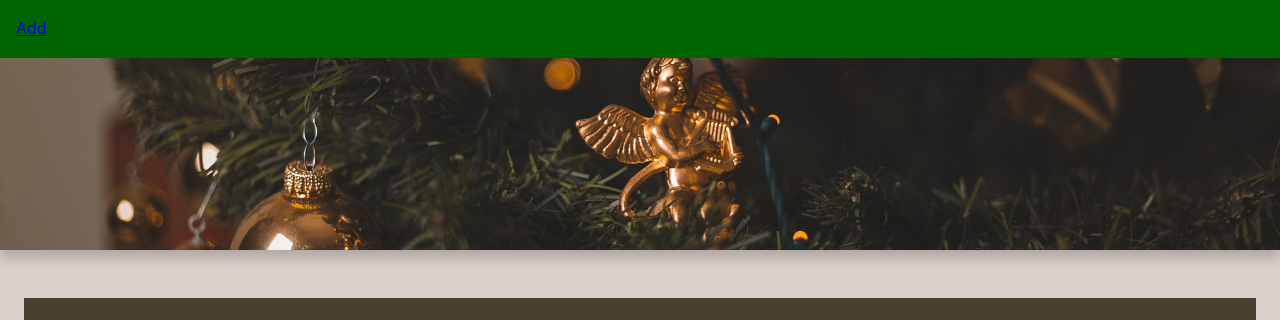
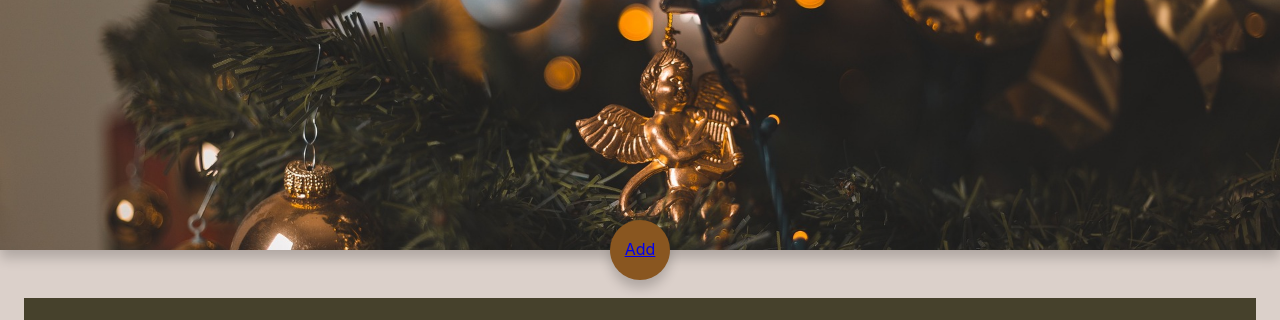
Before and after one commit to amandamayfield/vacation-ornaments, a Vue app: page / in a window 1280 px wide. Shown: the top 320 px of the page. Built offline with nearby package versions, Linux system fonts and the light colour scheme; grey boxes are pictures that could not be loaded.

Commit message:
feat: added nav button styling

```diff
--- a/src/components/NavButton.vue
+++ b/src/components/NavButton.vue
@@ -12,7 +12,7 @@ watchEffect(() => {
 </script>
 
 <template>
-  <div class="nav-btn">
+  <div class="nav-btn" aria-label="Navigation Button">
     <div v-if="!isHome">
       <RouterLink class="nav-btn__link" :to="{name: 'home'}">Home</RouterLink>
     </div>
@@ -23,8 +23,37 @@ watchEffect(() => {
 </template>
 
 <style lang="scss" scoped>
+@use './../assets/base.scss';
+
 .nav-btn {
-  padding: 16px;
-  background-color: darkgreen;
+  position: absolute;
+  bottom: -40px;
+  left: 50%;
+  width: 80px;
+  height: 80px;
+  border-radius: 50%;
+  transform: translateX(-50%);
+  background-color: var(--burnt-brown);
+  display: flex;
+  align-items: center;
+  justify-content: center;
+  cursor: pointer;
+  box-shadow: 0 8px 12px rgba(0, 0, 0, 0.2);
+}
+
+@media (max-width: 1280px) {
+  .nav-btn {
+    bottom: -30px;
+    width: 60px;
+    height: 60px;
+  }
+}
+
+@media (max-width: 600px) {
+  .nav-btn {
+    bottom: -25px;
+    width: 50px;
+    height: 50px;
+  }
 }
 </style>
```
